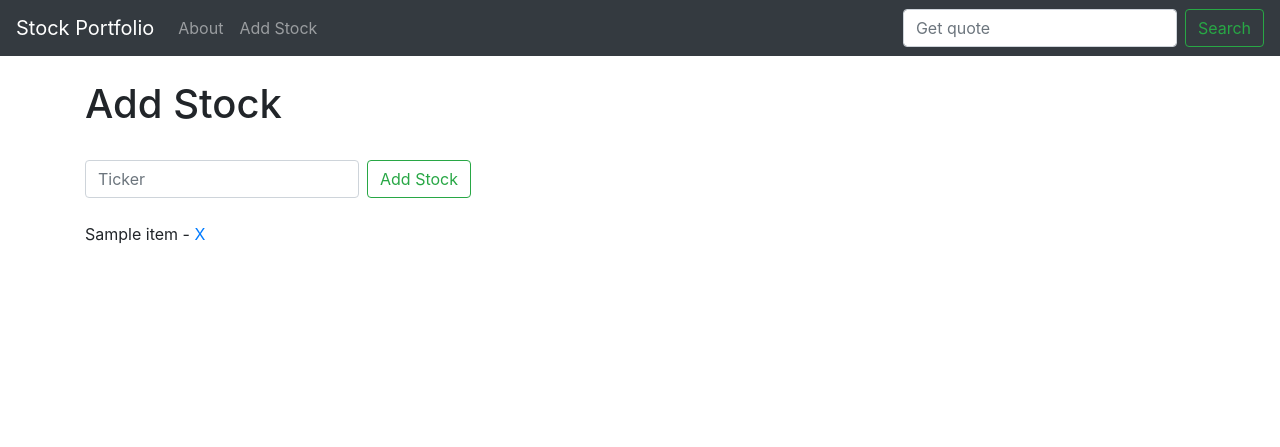
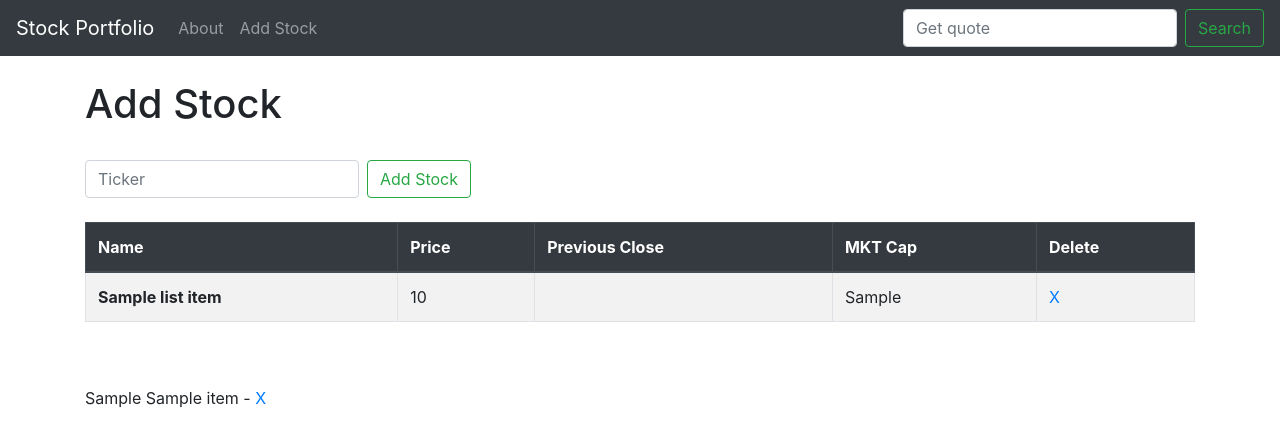
Before and after one commit to thomasbyoung/stock_api, a Django app: template stocks/quotes/templates/add_stock.html in a window 1280 px wide. Shown: the top 447 px of the page. Run offline with Django 3.2, Linux system fonts and the light colour scheme; the template is opened without the code that fills it: most values are stand-ins (such as "Sample title", 1, 10 or a date in 2020); parts of the project's set-up code (start-up, migrations or seed data) failed here and were passed over; some libraries are stand-ins or nearby versions.

Commit message:
configuring table

```diff
--- a/stocks/quotes/templates/add_stock.html
+++ b/stocks/quotes/templates/add_stock.html
@@ -10,6 +10,42 @@
     <button class="btn btn-outline-success my-2 my-sm-0" type="submit">Add Stock</button>
     </form>
 <br />
+
+<table class="table table-striped table-bordered table-hover">
+  <thead class="thead-dark">
+    <tr>
+      <th scope="col">Name</th>
+      <th scope="col">Price</th>
+      <th scope="col">Previous Close</th>
+      <th scope="col">MKT Cap</th>
+      <th scope="col">Delete</th>
+    </tr>
+  </thead>
+  <tbody>
+    {% if ticker %}
+
+            {% for list_item in output %}
+                <tr>
+                    <th scope="row">{{ list_item.companyName }}</th>
+                    <td>{{ list_item.latestPrice }}</td>
+                    <td>{{ list_item.previousClose }}</td>
+                    <td>{{ list_item.marketCap }}</td>
+                    <td><a href="/">X</a></td>
+                </tr>
+            {% endfor %}
+
+
+    {% endif %}
+  </tbody>
+</table>
+
+<br />
+<br />
+
+{{ list_item }}
+
+
+
 {% for item in ticker %}
     {{ item }} - <a href="{% url 'delete' item.id %}">X</a><br />
 {% endfor %}
```
Also changed, not shown: stocks/quotes/views.py (+12 -2 lines), stocks/db.sqlite3.
